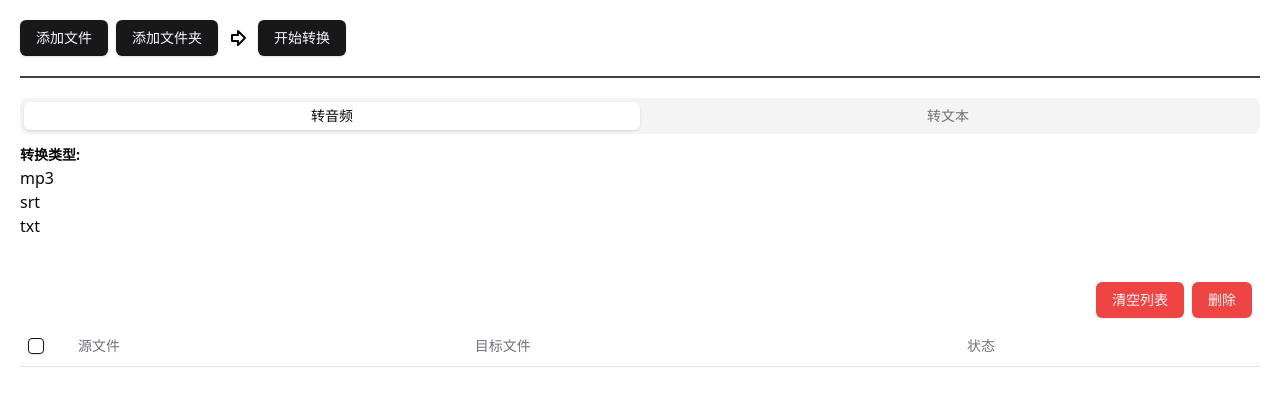
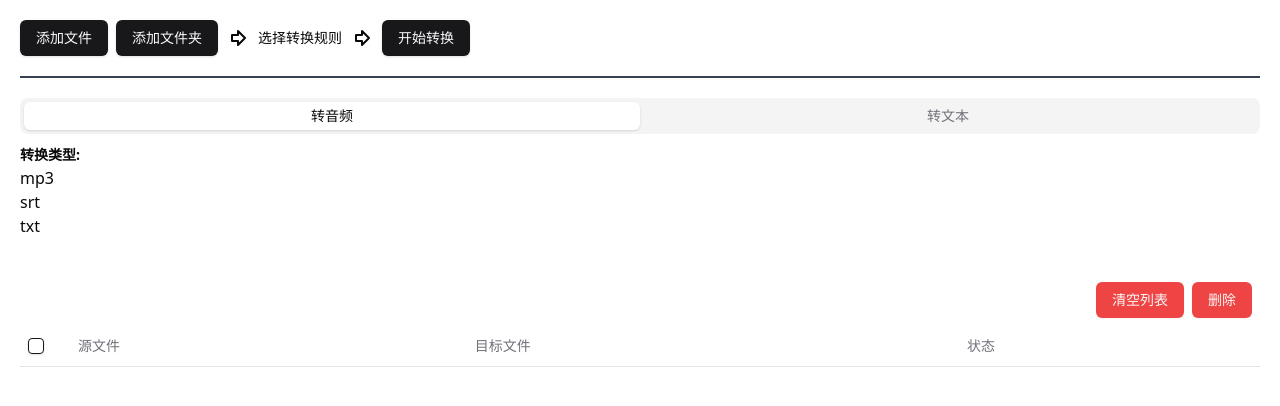
Before and after one commit to Fanvvv/mc-tools, a React (Vite) app: page / in a window 1280 px wide. Shown: the top 406 px of the page. Built offline with nearby package versions, Linux system fonts and the light colour scheme.

Commit message:
chore: 工具栏

```diff
--- a/src/components/tools.tsx
+++ b/src/components/tools.tsx
@@ -24,7 +24,9 @@ function Tools() {
       <div className="flex items-center gap-2 mx-5 py-5 border-b-2 border-gray-700">
         <Button onClick={handleSelectFile}>添加文件</Button>
         <Button onClick={handleSelectFolder}>添加文件夹</Button>
-        <ArrowBigRight />
+        <ArrowBigRight className="flex-shrink-0" />
+        <div className="text-sm whitespace-nowrap">选择转换规则</div>
+        <ArrowBigRight className="flex-shrink-0"  />
         <Button onClick={convertSelectedFiles}>开始转换</Button>
       </div>
     </>
```
